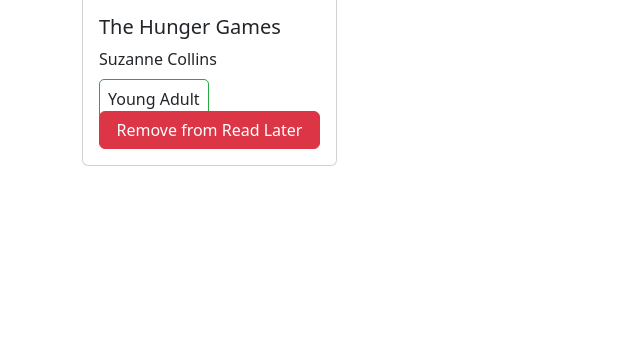
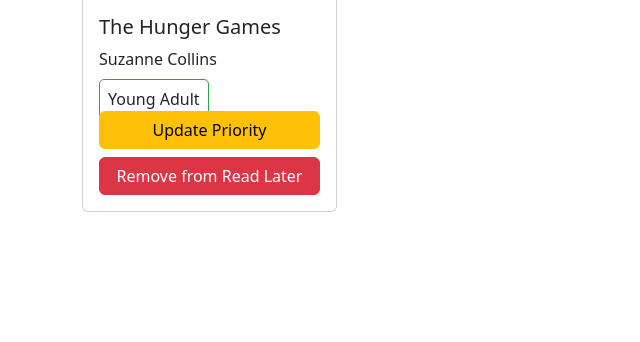
Before and after one commit to D12-PBP-23-24/Bookquet, a Django app: page /read-later/ in a window 1280 px wide. Shown: the part 458-800 px from the top of the page, without its empty margins (0-640 px from the left). Run offline with Django 4.2, Linux system fonts and the light colour scheme; a user stored in the database is signed in; data comes from the database, SQL or seed files in the repository; tables that the repository leaves empty hold one stand-in row (values such as "Sample post").

Commit message:
add update priority for admin

```diff
--- a/read_later/templates/read_later_list2.html
+++ b/read_later/templates/read_later_list2.html
@@ -52,6 +52,9 @@
                         <div class="mb-auto">
                             <p class="card-text d-inline" style="border: 1px solid #28a745; border-radius: 5px; padding: 0.5rem;">${item.genres}</p>
                         </div>
+                        {% if is_admin %}
+                            <button onclick="adjustPriority(${item.id});" class="btn btn-warning mb-2">Update Priority</button>
+                        {% endif %}
                         <button onclick="deleteItem(${item.id});" class="btn btn-danger">Remove from Read Later</button>
                     </div>
                 </div>
@@ -81,7 +84,27 @@
         } catch (error) {
             console.error('Error:', error);
         }
-}
+    }
+    async function adjustPriority(itemId) {
+        const adjustUrl = `{% url 'read_later:adjust_priority_ajax' item_id='999' %}`.replace('999', itemId);
+        try {
+            const response = await fetch(adjustUrl, {
+                method: 'PUT',
+                headers: {
+                    'X-CSRFToken': '{{ csrf_token }}'
+                }
+            });
+
+            if (response.ok) {
+                refreshProducts(currentPriority);
+            } else {
+                console.error('Failed to adjust priority. Server responded with:', response.statusText);
+            }
+        } catch (error) {
+            console.error('Error:', error);
+        }
+    }
+
 </script>
 
 {% endblock %}
--- a/read_later/urls.py
+++ b/read_later/urls.py
@@ -9,6 +9,7 @@
     path('read/json/', views.read_later_list_json, name="read_later_list_json"),
     path('add-to-read-later/<int:book_id>/', views.add_to_read_later, name='add_to_read_later'),
     path('delete_item_ajax/<int:item_id>/', views.delete_item_ajax, name='delete_item_ajax'),
+    path('adjust_priority_ajax/<int:item_id>/', views.adjust_priority_ajax, name='adjust_priority_ajax'),
 
     # path('register/', views.register, name='register'),
     # path('login/', views.login_user, name='login'),
--- a/read_later/views.py
+++ b/read_later/views.py
@@ -43,7 +43,9 @@
         entries = ReadLaterBooks.objects.filter(user=request.user)
     else:
         entries = ReadLaterBooks.objects.filter(user=request.user).filter(priority = priority)
-    return render(request, "read_later_list2.html", context={"entries": entries})
+
+    is_admin = request.user.is_staff
+    return render(request, "read_later_list2.html", context={"entries": entries, "is_admin": is_admin})
 
 @login_required
 def add_to_read_later(request, book_id):
@@ -79,3 +81,15 @@
         item = ReadLaterBooks.objects.get(id=item_id)
         item.delete()
         return HttpResponse({'status': 'DELETED'}, status=200)
+
+@csrf_exempt
+@login_required
+def adjust_priority_ajax(request, item_id):
+    if request.method == 'PUT':
+        item = ReadLaterBooks.objects.get(id=item_id)
+        if item.priority == 'low':
+            item.priority = 'medium'
+        elif item.priority == 'medium':
+            item.priority = 'high'
+        item.save()
+        return HttpResponse({'status': 'UPDATED'}, status=200)
```
